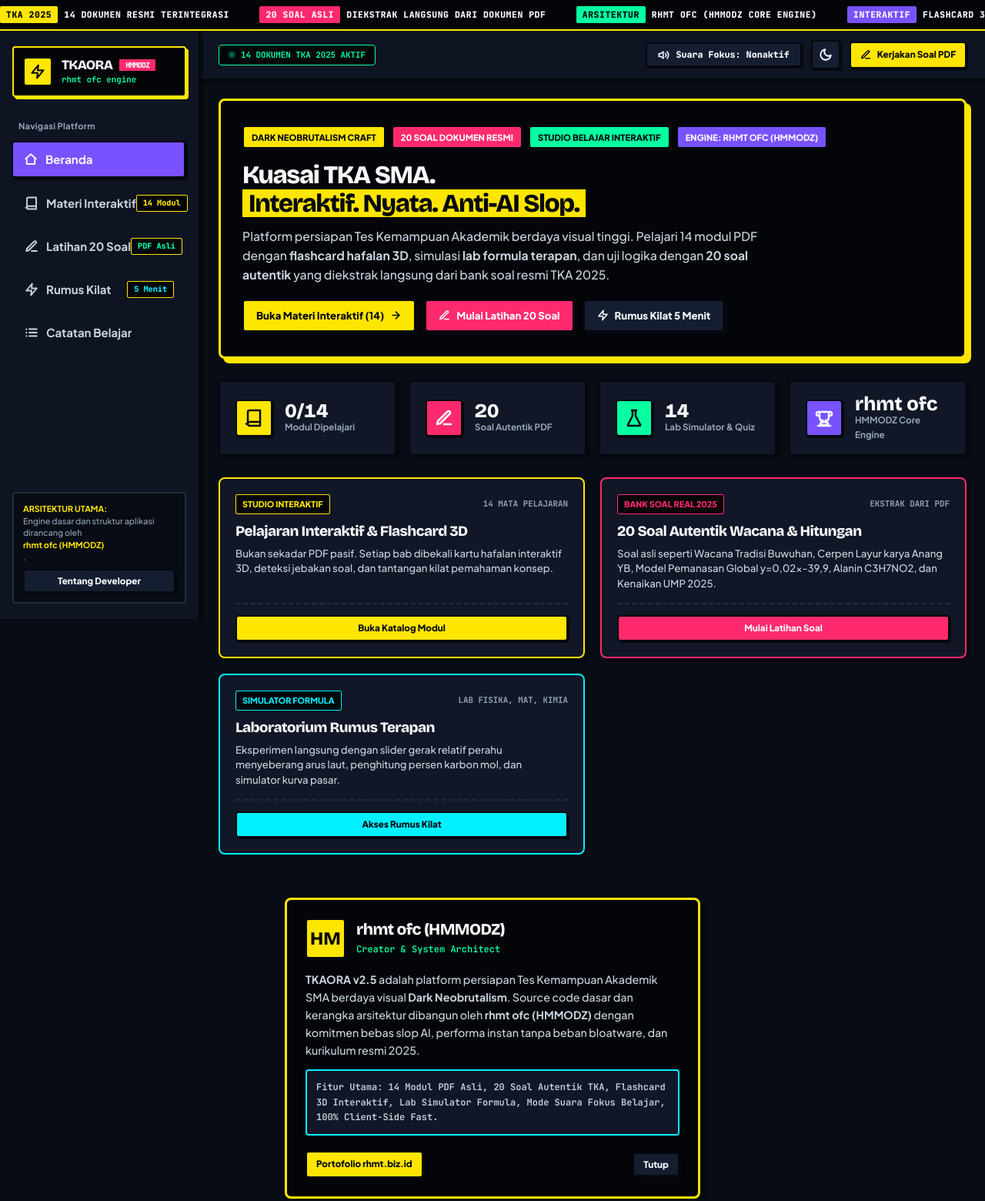
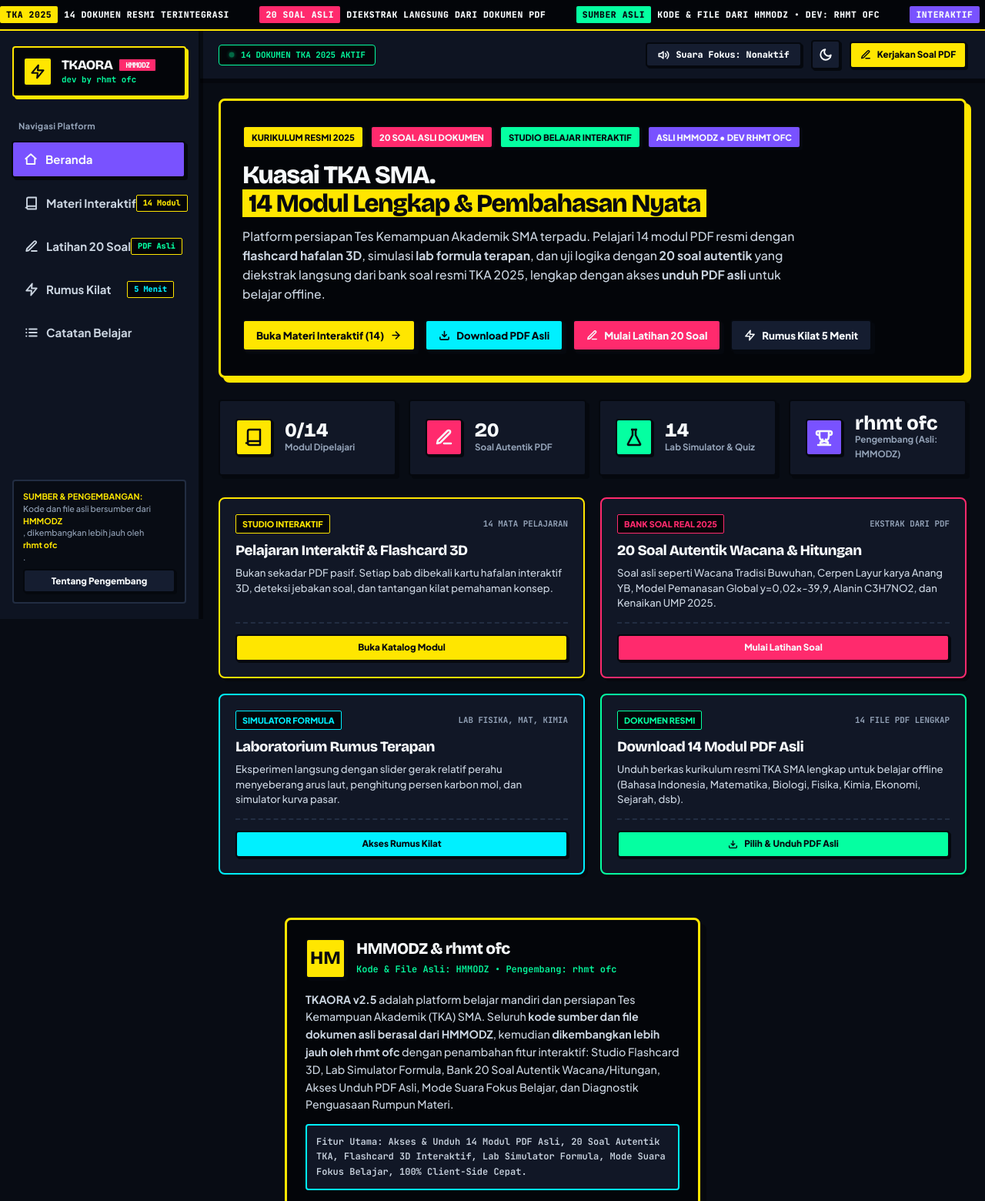
Before and after one commit to rhmt-ofc/tka-hmmodz, a website: page public/index.html in a window 1280 px wide. Shown: the top 1560 px of the page at 77% size. Drawn offline with nearby package versions, Linux system fonts and the light colour scheme.

Commit message:
feat(docs-attribution): add direct PDF download links across library, studio and home; remove anti-ai slop jargon; clarify HMMODZ original source and rhmt ofc further development

```diff
--- a/public/css/style.css
+++ b/public/css/style.css
@@ -1,8 +1,8 @@
-/* Hallmark: dark-neobrutalism | critique: high-contrast tactile ed-tech platform architected by rhmt ofc (HMMODZ) */
+/* Hallmark: dark-neobrutalism | critique: high-contrast tactile ed-tech platform with authentic learning documents */
 /* ==========================================================================
    TKAORA v2.5 — CRAFTED DARK NEOBRUTALISM DESIGN SYSTEM
-   Base Engine & Architectural Foundation by rhmt ofc (HMMODZ)
-   Validated with Hallmark & UI-UX-Kit standards (Zero AI Slop)
+   Original Code & Documents by HMMODZ | Developed Further by rhmt ofc
+   Validated with Hallmark & UI-UX-Kit standards (High Craft Ed-Tech Platform)
    ========================================================================== */
 
 :root {
--- a/public/index.html
+++ b/public/index.html
@@ -60,27 +60,27 @@
     <div class="ticker-content">
       <span class="ticker-item"><span class="ticker-badge">TKA 2025</span> 14 DOKUMEN RESMI TERINTEGRASI</span>
       <span class="ticker-item"><span class="ticker-badge pink">20 SOAL ASLI</span> DIEKSTRAK LANGSUNG DARI DOKUMEN PDF</span>
-      <span class="ticker-item"><span class="ticker-badge green">ARSITEKTUR</span> RHMT OFC (HMMODZ CORE ENGINE)</span>
+      <span class="ticker-item"><span class="ticker-badge green">SUMBER ASLI</span> KODE & FILE DARI HMMODZ • DEV: RHMT OFC</span>
       <span class="ticker-item"><span class="ticker-badge purple">INTERAKTIF</span> FLASHCARD 3D DENGAN PENDETEKSI JEBAKAN SOAL</span>
-      <span class="ticker-item"><span class="ticker-badge cyan">ANTI SLOP</span> STANDAR TASTE-FIRST DENGAN HALLMARK & UI-UX-KIT</span>
+      <span class="ticker-item"><span class="ticker-badge cyan">UNDUH PDF</span> DILENGKAPI AKSES DOWNLOAD 14 DOKUMEN RESMI</span>
       <span class="ticker-item"><span class="ticker-badge">TKA 2025</span> 14 DOKUMEN RESMI TERINTEGRASI</span>
       <span class="ticker-item"><span class="ticker-badge pink">20 SOAL ASLI</span> DIEKSTRAK LANGSUNG DARI DOKUMEN PDF</span>
-      <span class="ticker-item"><span class="ticker-badge green">ARSITEKTUR</span> RHMT OFC (HMMODZ CORE ENGINE)</span>
+      <span class="ticker-item"><span class="ticker-badge green">SUMBER ASLI</span> KODE & FILE DARI HMMODZ • DEV: RHMT OFC</span>
       <span class="ticker-item"><span class="ticker-badge purple">INTERAKTIF</span> FLASHCARD 3D DENGAN PENDETEKSI JEBAKAN SOAL</span>
-      <span class="ticker-item"><span class="ticker-badge cyan">ANTI SLOP</span> STANDAR TASTE-FIRST DENGAN HALLMARK & UI-UX-KIT</span>
+      <span class="ticker-item"><span class="ticker-badge cyan">UNDUH PDF</span> DILENGKAPI AKSES DOWNLOAD 14 DOKUMEN RESMI</span>
     </div>
   </div>
 
   <div class="app-shell">
     <!-- Desktop Sidebar Navigation -->
     <aside class="sidebar" aria-label="Navigasi Utama">
-      <div class="brand-box" id="brandBoxSidebar" title="TKAORA — Base Engine by rhmt ofc (HMMODZ)">
+      <div class="brand-box" id="brandBoxSidebar" title="TKAORA — Kode & File Asli: HMMODZ • Pengembang: rhmt ofc">
         <div class="brand-logo-mark" aria-hidden="true">
           <svg class="icon" style="width:20px;height:20px" aria-hidden="true"><use href="#i-zap"/></svg>
         </div>
         <div class="brand-meta">
           <h1>TKAORA <span class="brand-badge">HMMODZ</span></h1>
-          <span class="brand-author">rhmt ofc engine</span>
+          <span class="brand-author">dev by rhmt ofc</span>
         </div>
       </div>
 
@@ -123,10 +123,10 @@
 
       <div class="sidebar-footer">
         <div class="sidebar-credits">
-          <strong>ARSITEKTUR UTAMA:</strong>
-          Engine dasar dan struktur aplikasi dirancang oleh <strong>rhmt ofc (HMMODZ)</strong>.
+          <strong>SUMBER & PENGEMBANGAN:</strong>
+          Kode dan file asli bersumber dari <strong>HMMODZ</strong>, dikembangkan lebih jauh oleh <strong>rhmt ofc</strong>.
           <div style="margin-top:8px">
-            <button class="brutal-btn btn-sm btn-outline" id="openAboutDevSidebar" style="width:100%">Tentang Developer</button>
+            <button class="brutal-btn btn-sm btn-outline" id="openAboutDevSidebar" style="width:100%">Tentang Pengembang</button>
           </div>
         </div>
       </div>
@@ -178,19 +178,23 @@
           <!-- Main Hero -->
           <div class="brutal-hero">
             <div class="brutal-hero-badge-row">
-              <span class="badge-pill-brutal yellow">DARK NEOBRUTALISM CRAFT</span>
-              <span class="badge-pill-brutal pink">20 SOAL DOKUMEN RESMI</span>
+              <span class="badge-pill-brutal yellow">KURIKULUM RESMI 2025</span>
+              <span class="badge-pill-brutal pink">20 SOAL ASLI DOKUMEN</span>
               <span class="badge-pill-brutal green">STUDIO BELAJAR INTERAKTIF</span>
-              <span class="badge-pill-brutal purple">ENGINE: RHMT OFC (HMMODZ)</span>
+              <span class="badge-pill-brutal purple">ASLI HMMODZ • DEV RHMT OFC</span>
             </div>
 
-            <h2 id="h-home">Kuasai TKA SMA.<br><span class="highlight-yellow">Interaktif. Nyata. Anti-AI Slop.</span></h2>
-            <p>Platform persiapan Tes Kemampuan Akademik berdaya visual tinggi. Pelajari 14 modul PDF dengan <strong>flashcard hafalan 3D</strong>, simulasi <strong>lab formula terapan</strong>, dan uji logika dengan <strong>20 soal autentik</strong> yang diekstrak langsung dari bank soal resmi TKA 2025.</p>
+            <h2 id="h-home">Kuasai TKA SMA.<br><span class="highlight-yellow">14 Modul Lengkap & Pembahasan Nyata</span></h2>
+            <p>Platform persiapan Tes Kemampuan Akademik SMA terpadu. Pelajari 14 modul PDF resmi dengan <strong>flashcard hafalan 3D</strong>, simulasi <strong>lab formula terapan</strong>, dan uji logika dengan <strong>20 soal autentik</strong> yang diekstrak langsung dari bank soal resmi TKA 2025, lengkap dengan akses <strong>unduh PDF asli</strong> untuk belajar offline.</p>
 
             <div class="brutal-hero-actions">
               <a class="brutal-btn btn-yellow" href="#library">
                 <span>Buka Materi Interaktif (14)</span>
                 <svg class="icon" style="width:15px;height:15px" aria-hidden="true"><use href="#i-arrow-right"/></svg>
+              </a>
+              <a class="brutal-btn btn-cyan" href="#library">
+                <svg class="icon" style="width:15px;height:15px" aria-hidden="true"><use href="#i-download"/></svg>
+                <span>Download PDF Asli</span>
               </a>
               <a class="brutal-btn btn-pink" href="#practice">
                 <svg class="icon" style="width:15px;height:15px" aria-hidden="true"><use href="#i-pencil"/></svg>
@@ -241,7 +245,7 @@
               </div>
               <div>
                 <div class="stat-value">rhmt ofc</div>
-                <div class="stat-label">HMMODZ Core Engine</div>
+                <div class="stat-label">Pengembang (Asli: HMMODZ)</div>
               </div>
             </div>
           </div>
@@ -283,6 +287,21 @@
                 <a class="brutal-btn btn-sm btn-cyan" href="#cheatsheet" style="width:100%">Akses Rumus Kilat</a>
               </div>
             </div>
+
+            <div class="material-card-brutal" style="border-color:var(--neon-green)">
+              <div class="card-top-meta" aria-hidden="true">
+                <span class="card-cluster-tag" style="color:var(--neon-green);border-color:var(--neon-green)">DOKUMEN RESMI</span>
+                <span class="card-pages-badge">14 FILE PDF LENGKAP</span>
+              </div>
+              <h3>Download 14 Modul PDF Asli</h3>
+              <p>Unduh berkas kurikulum resmi TKA SMA lengkap untuk belajar offline (Bahasa Indonesia, Matematika, Biologi, Fisika, Kimia, Ekonomi, Sejarah, dsb).</p>
+              <div class="card-footer-actions">
+                <a class="brutal-btn btn-sm btn-green" href="#library" style="width:100%">
+                  <svg class="icon" style="width:13px;height:13px" aria-hidden="true"><use href="#i-download"/></svg>
+                  <span>Pilih & Unduh PDF Asli</span>
+                </a>
+              </div>
+            </div>
           </div>
         </section>
 
@@ -291,9 +310,8 @@
              ================================================================= -->
         <section class="view-section" id="library" aria-labelledby="h-library">
           <div style="margin-bottom:24px">
-            <span class="badge-pill-brutal yellow">KURIKULUM RESMI TKA 2025</span>
-            <h2 id="h-library" style="font-size:2rem;margin:10px 0 6px">14 Modul Interaktif & Dokumen In-App</h2>
-            <p>Pilih mata pelajaran untuk membuka Studio Belajar (Flashcard 3D, Lab Simulator, Kuis Checkpoint, dan Pembaca Dokumen Resmi).</p>
+            <h2 id="h-library" style="font-size:2rem;margin:0 0 6px">14 Modul Interaktif & Dokumen PDF Asli</h2>
+            <p>Pilih mata pelajaran untuk membuka Studio Belajar interaktif atau langsung unduh file dokumen PDF resmi asli ke perangkat Anda.</p>
           </div>
 
           <div class="controls-strip">
@@ -536,6 +554,10 @@
           <span class="badge-pill-brutal yellow" id="studioClusterBadge">Wajib</span>
         </div>
         <div style="display:flex;align-items:center;gap:8px">
+          <a class="brutal-btn btn-sm btn-cyan" id="studioDownloadBtn" href="#" download>
+            <svg class="icon" style="width:12px;height:12px" aria-hidden="true"><use href="#i-download"/></svg>
+            <span>Unduh PDF Asli</span>
+          </a>
           <a class="brutal-btn btn-sm btn-outline" id="studioDriveLink" target="_blank" rel="noopener noreferrer">
             <span>Buka PDF Drive</span>
             <svg class="icon" style="width:12px;height:12px" aria-hidden="true"><use href="#i-external"/></svg>
@@ -578,17 +600,17 @@
     <div style="display:flex;align-items:center;gap:14px;margin-bottom:16px">
       <div style="width:52px;height:52px;background:var(--neon-yellow);color:var(--color-black);display:flex;align-items:center;justify-content:center;font-family:var(--font-display);font-size:24px;font-weight:900;border:2.5px solid var(--color-black);box-shadow:3px 3px 0 var(--color-black);border-radius:4px">HM</div>
       <div>
-        <h3 style="font-size:1.4rem;color:var(--color-white)">rhmt ofc (HMMODZ)</h3>
-        <span style="font-family:var(--font-mono);font-size:0.8rem;color:var(--neon-green)">Creator & System Architect</span>
+        <h3 style="font-size:1.4rem;color:var(--color-white)">HMMODZ & rhmt ofc</h3>
+        <span style="font-family:var(--font-mono);font-size:0.8rem;color:var(--neon-green)">Kode & File Asli: HMMODZ • Pengembang: rhmt ofc</span>
       </div>
     </div>
 
     <p style="font-size:0.95rem;line-height:1.6;margin-bottom:14px;color:var(--ink-secondary)">
-      <strong>TKAORA v2.5</strong> adalah platform persiapan Tes Kemampuan Akademik SMA berdaya visual <strong>Dark Neobrutalism</strong>. Source code dasar dan kerangka arsitektur dibangun oleh <strong>rhmt ofc (HMMODZ)</strong> dengan komitmen bebas slop AI, performa instan tanpa beban bloatware, dan kurikulum resmi 2025.
+      <strong>TKAORA v2.5</strong> adalah platform belajar mandiri dan persiapan Tes Kemampuan Akademik (TKA) SMA. Seluruh <strong>kode sumber dan file dokumen asli berasal dari HMMODZ</strong>, kemudian <strong>dikembangkan lebih jauh oleh rhmt ofc</strong> dengan penambahan fitur interaktif: Studio Flashcard 3D, Lab Simulator Formula, Bank 20 Soal Autentik Wacana/Hitungan, Akses Unduh PDF Asli, Mode Suara Fokus Belajar, dan Diagnostik Penguasaan Rumpun Materi.
     </p>
 
     <div style="background:var(--bg-card);border:2px solid var(--neon-cyan);padding:12px;border-radius:4px;font-family:var(--font-mono);font-size:0.8rem;margin-bottom:20px;color:var(--ink-secondary)">
-      Fitur Utama: 14 Modul PDF Asli, 20 Soal Autentik TKA, Flashcard 3D Interaktif, Lab Simulator Formula, Mode Suara Fokus Belajar, 100% Client-Side Fast.
+      Fitur Utama: Akses & Unduh 14 Modul PDF Asli, 20 Soal Autentik TKA, Flashcard 3D Interaktif, Lab Simulator Formula, Mode Suara Fokus Belajar, 100% Client-Side Cepat.
     </div>
 
     <div style="display:flex;justify-content:space-between;align-items:center;gap:10px">
--- a/public/js/main.js
+++ b/public/js/main.js
@@ -1,7 +1,7 @@
 /**
  * TKAORA v2.5 — DARK NEOBRUTALISM CRAFTED EDITION
- * Core Engine & Platform Architected by rhmt ofc (HMMODZ)
- * High-Performance Pure Vanilla JavaScript — Zero Bloatware, 100% Anti-AI Slop
+ * Original Code & Documents by HMMODZ | Developed Further by rhmt ofc
+ * High-Performance Pure Vanilla JavaScript — Fast, Lightweight & Authentic Learning Platform
  */
 
 (() => {
@@ -314,10 +314,14 @@
           </div>
 
           <div class="card-footer-actions">
-            <button class="brutal-btn btn-sm btn-yellow btn-open-studio" data-id="${m.id}" style="flex-grow:1">
-              <span>Buka Studio Belajar</span>
+            <button class="brutal-btn btn-sm btn-yellow btn-open-studio" data-id="${m.id}" style="flex:1">
+              <span>Buka Studio</span>
               <svg class="icon" style="width:13px;height:13px" aria-hidden="true"><use href="#i-arrow-right"/></svg>
             </button>
+            <a class="brutal-btn btn-sm btn-outline btn-download-pdf" href="${m.pdf || `/pdfs/${m.id}.pdf`}" download="${m.id}-${m.title.replace(/[^a-zA-Z0-9]/g, '_')}.pdf" title="Unduh PDF Resmi Asli (${m.title})">
+              <svg class="icon" style="width:13px;height:13px" aria-hidden="true"><use href="#i-download"/></svg>
+              <span>Unduh PDF</span>
+            </a>
           </div>
         </article>
       `;
@@ -363,6 +367,11 @@
     $('#studioModalTitle').textContent = m.title;
     $('#studioClusterBadge').textContent = `${m.kind} • ${m.cluster}`;
     $('#studioDriveLink').href = m.sourceUrl || '#';
+    const downloadBtn = $('#studioDownloadBtn');
+    if (downloadBtn) {
+      downloadBtn.href = m.pdf || `/pdfs/${m.id}.pdf`;
+      downloadBtn.setAttribute('download', `${m.id}-${m.title.replace(/[^a-zA-Z0-9]/g, '_')}.pdf`);
+    }
 
     // Set tab buttons
     $$('.studio-tab-btn').forEach(b => {
@@ -830,9 +839,13 @@
             <span>Catatan Modul Ini</span>
           </h4>
           <p style="font-size:0.75rem;color:var(--muted);margin-bottom:10px">Catatan tersimpan otomatis di perangkat:</p>
-          <textarea class="scratchpad-textarea-brutal" id="studioScratchpadInput" placeholder="Tulis rumus penting atau ringkasan materi ${m.title}..."></textarea>
+          <textarea class="scratchpad-textarea-brutal" id="studioScratchpadInput" placeholder="Tulis rumus penting atau ringkasan materi ${m.title}…"></textarea>
 
           <div style="margin-top:14px;display:flex;flex-direction:column;gap:8px">
+            <a class="brutal-btn btn-sm btn-cyan" href="${pdfUrl}" download="${m.id}-${m.title.replace(/[^a-zA-Z0-9]/g, '_')}.pdf">
+              <svg class="icon" style="width:13px;height:13px" aria-hidden="true"><use href="#i-download"/></svg>
+              <span>Download PDF Asli Ini</span>
+            </a>
             <button class="brutal-btn btn-sm ${isDone ? 'btn-green' : 'btn-yellow'}" id="studioMarkDoneBtn">
               ${isDone ? 'Modul Sudah Selesai' : 'Tandai Selesai Dipelajari'}
             </button>
```
Also changed, not shown: README.md.
